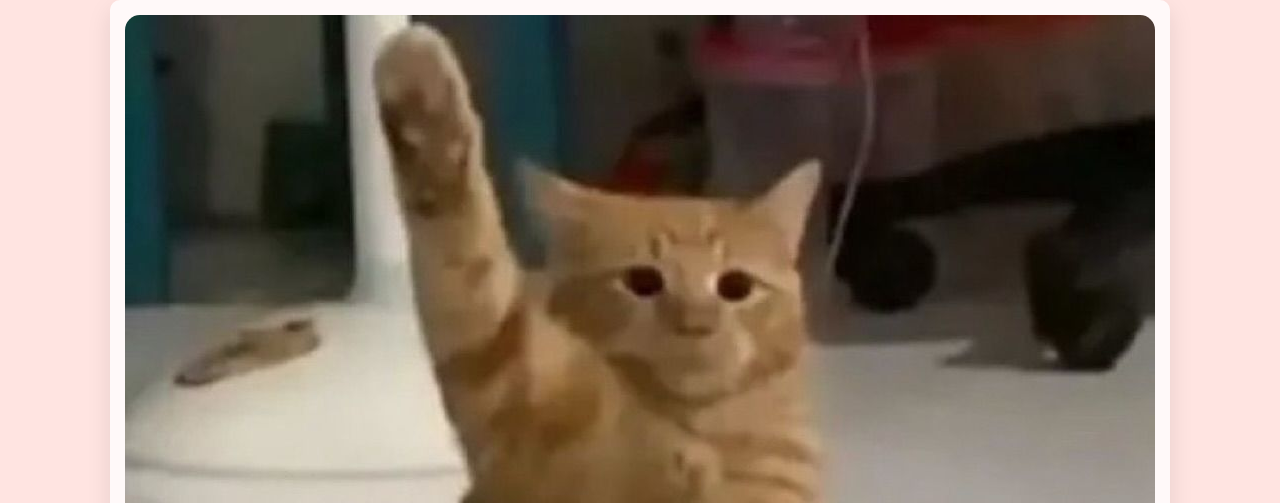
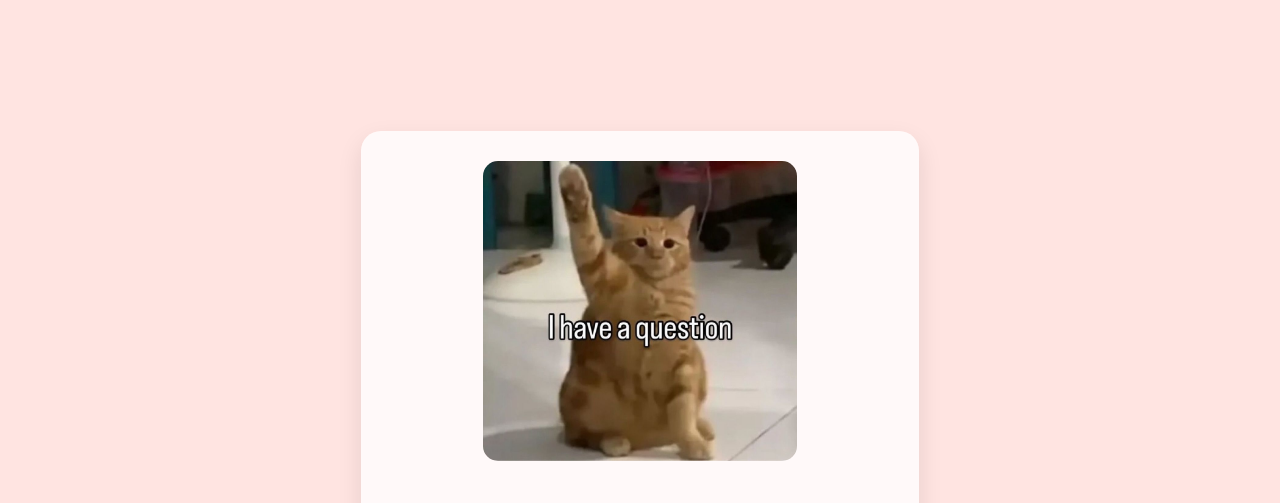
Before and after one commit to zannawalczak/walentynka, a plain HTML site: page index.html in a window 1280 px wide. Shown: the top 503 px of the page. Drawn offline with nearby package versions, Linux system fonts and the light colour scheme.

Commit message:
Update container padding and border radius styles

```diff
--- a/index.html
+++ b/index.html
@@ -23,15 +23,16 @@
 
         .container {
             background-color: rgba(255, 255, 255, 0.8); /* Lekko przezroczyste białe tło pod treścią */
-            padding: 15px;
-            border-radius: 10px;
+            padding: 30px;
+            border-radius: 20px;
             box-shadow: 0 10px 25px rgba(0,0,0,0.1);
         }
 
         /* Styl dla obrazków */
         .gif-image {
             max-width: 100%;
-            height: auto;
+            max-height: 300px;  /* <--- TO JEST NOWA LINIJKA */
+            width: auto;        /* <--- TO TEŻ WARTO DODAĆ */
             border-radius: 15px;
             margin-bottom: 20px;
         }
```
